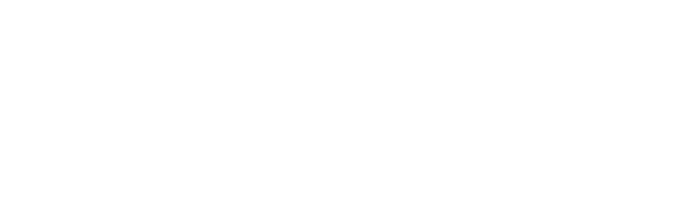
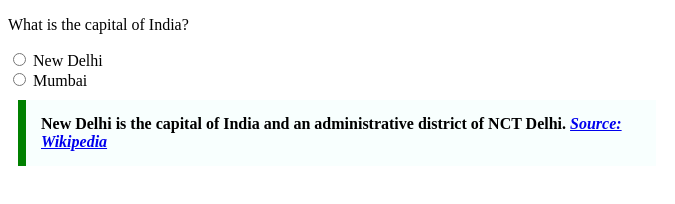
Before and after one commit to acciojob/trivia-adityatadas24, a website: page main.html in a window 1280 px wide. Shown: the whole page, without its empty margins (0-675 px from the left). Drawn offline with Linux system fonts and the light colour scheme.

Commit message:
created a submission

```diff
--- a/main.html
+++ b/main.html
@@ -8,6 +8,21 @@
 
 <body>
 	<!-- the entire body must be written by student -->
+	<p>What is the capital of India?</p>
+
+
+<form>
+  <input type="radio" id="option1" name="capital" value="New Delhi">
+  <label for="option1">New Delhi</label><br>
+  <input type="radio" id="option2" name="capital" value="Mumbai">
+  <label for="option2">Mumbai</label><br>
+</form>
+
+
+<blockquote>
+  New Delhi is the capital of India and an administrative district of NCT Delhi.
+  <cite><a href="https://en.wikipedia.org/wiki/New_Delhi" target="_blank">Source: Wikipedia</a></cite>
+</blockquote>
     <script type="text/javascript" src="./script.js">
 </script>
 
--- a/styles.css
+++ b/styles.css
@@ -1,2 +1,10 @@
 
 /* Your CSS Code here. */
+ blockquote {
+    max-width: 600px;
+    margin: 10px;
+    padding: 15px;
+    border-left: 8px solid green;
+    background-color: #f8fffe;
+    font-weight: bold;
+  }
```
